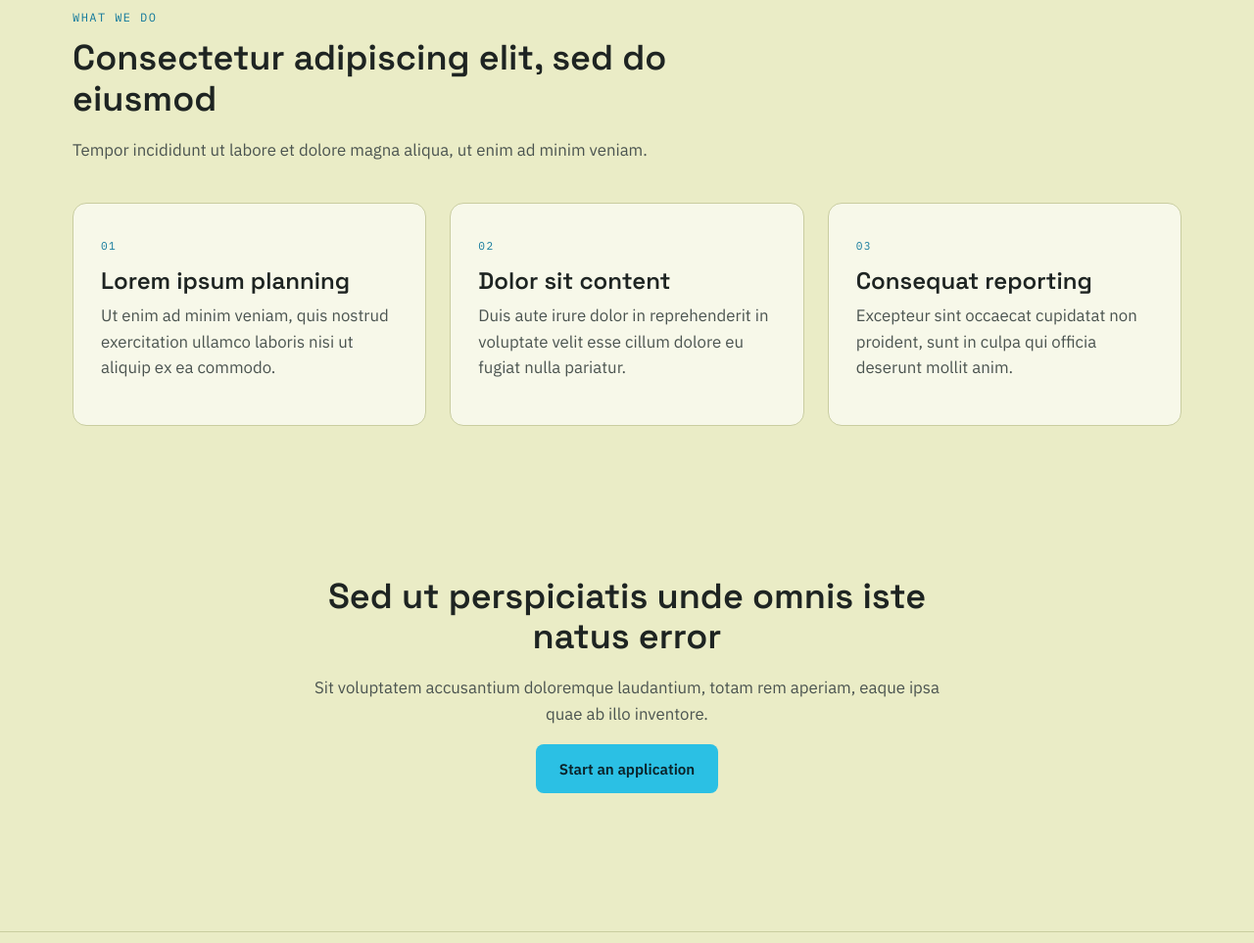
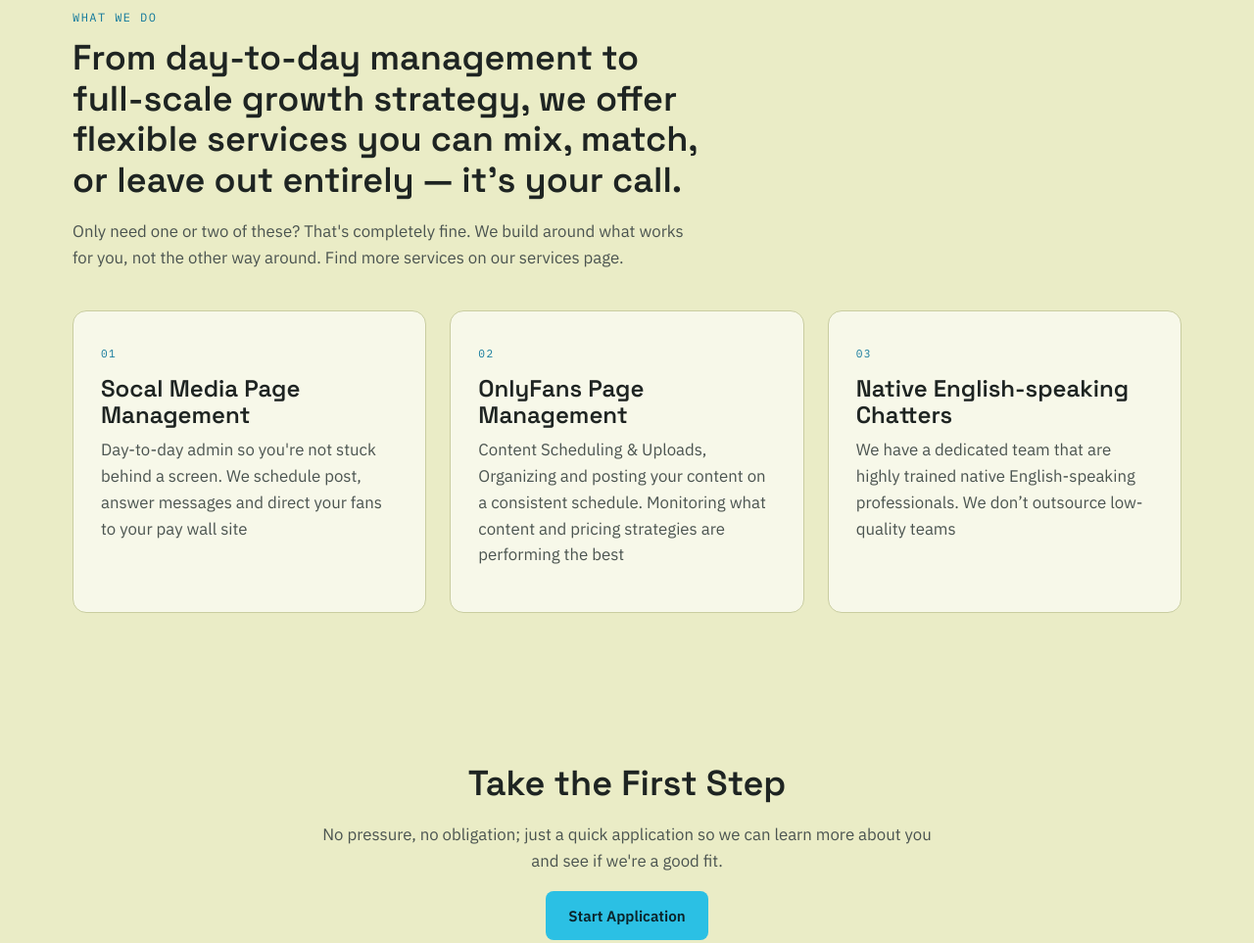
Before and after one commit to nigeljones2108/EasyBread-ManagementV1, a plain HTML site: page index.html in a window 1280 px wide. Shown: the part 988-1951 px from the top of the page at 98% size. Drawn offline with Linux system fonts and the light colour scheme.

Commit message:
Update index.html

```diff
--- a/index.html
+++ b/index.html
@@ -57,7 +57,7 @@
               <span class="label">Creators Under Management</span>
             </div>
             <div class="stat">
-              <span class="number">3 years</span>
+              <span class="number">3+ years</span>
               <span class="label">Of Combined Experience</span>
             </div>
             <div class="stat">
@@ -74,7 +74,7 @@
         <!-- Signature graphic: an animated "growth line" — see main.js + style.css -->
         <div class="growth-line-wrap">
           <span class="stat-pill top">85% Average Growth</span>
-          <span class="stat-pill bottom">Managed the Top 0.5%</span>
+          <span class="stat-pill bottom">Managed The Top 0.5%</span>
           <svg viewBox="0 0 400 220" data-growth-line aria-hidden="true">
             <path
               d="M 10 190 C 60 190, 70 140, 110 150 S 170 90, 210 100 S 260 40, 300 45 S 360 20, 390 15"
@@ -88,36 +88,43 @@
       <section class="container section">
         <div class="section-head">
           <span class="eyebrow">What we do</span>
-          <h2>Consectetur adipiscing elit, sed do eiusmod</h2>
+          <h2>
+            From day-to-day management to full-scale growth strategy, we offer
+            flexible services you can mix, match, or leave out entirely — it's
+            your call.
+          </h2>
           <p>
-            Tempor incididunt ut labore et dolore magna aliqua, ut enim ad minim
-            veniam.
+            Only need one or two of these? That's completely fine. We build
+            around what works for you, not the other way around. Find more
+            services on our services page.
           </p>
         </div>
 
         <div class="grid grid-3">
           <div class="card">
             <span class="eyebrow">01</span>
-            <h3>Lorem ipsum planning</h3>
+            <h3>Socal Media Page Management</h3>
             <p>
-              Ut enim ad minim veniam, quis nostrud exercitation ullamco laboris
-              nisi ut aliquip ex ea commodo.
+              Day-to-day admin so you're not stuck behind a screen. We schedule
+              post, answer messages and direct your fans to your pay wall site
             </p>
           </div>
           <div class="card">
             <span class="eyebrow">02</span>
-            <h3>Dolor sit content</h3>
+            <h3>OnlyFans Page Management</h3>
             <p>
-              Duis aute irure dolor in reprehenderit in voluptate velit esse
-              cillum dolore eu fugiat nulla pariatur.
+              Content Scheduling & Uploads, Organizing and posting your content
+              on a consistent schedule. Monitoring what content and pricing
+              strategies are performing the best
             </p>
           </div>
           <div class="card">
             <span class="eyebrow">03</span>
-            <h3>Consequat reporting</h3>
+            <h3>Native English-speaking Chatters</h3>
             <p>
-              Excepteur sint occaecat cupidatat non proident, sunt in culpa qui
-              officia deserunt mollit anim.
+              We have a dedicated team that are highly trained native
+              English-speaking professionals. We don&rsquo;t outsource
+              low-quality teams
             </p>
           </div>
         </div>
@@ -126,13 +133,13 @@
       <!-- ============ CTA BAND ============ -->
       <section class="container section text-center">
         <div class="center-copy">
-          <h2>Sed ut perspiciatis unde omnis iste natus error</h2>
+          <h2>Take the First Step</h2>
           <p>
-            Sit voluptatem accusantium doloremque laudantium, totam rem aperiam,
-            eaque ipsa quae ab illo inventore.
+            No pressure, no obligation; just a quick application so we can learn
+            more about you and see if we're a good fit.
           </p>
           <a href="application.html" class="btn btn-accent"
-            >Start an application</a
+            >Start Application</a
           >
         </div>
       </section>
```
